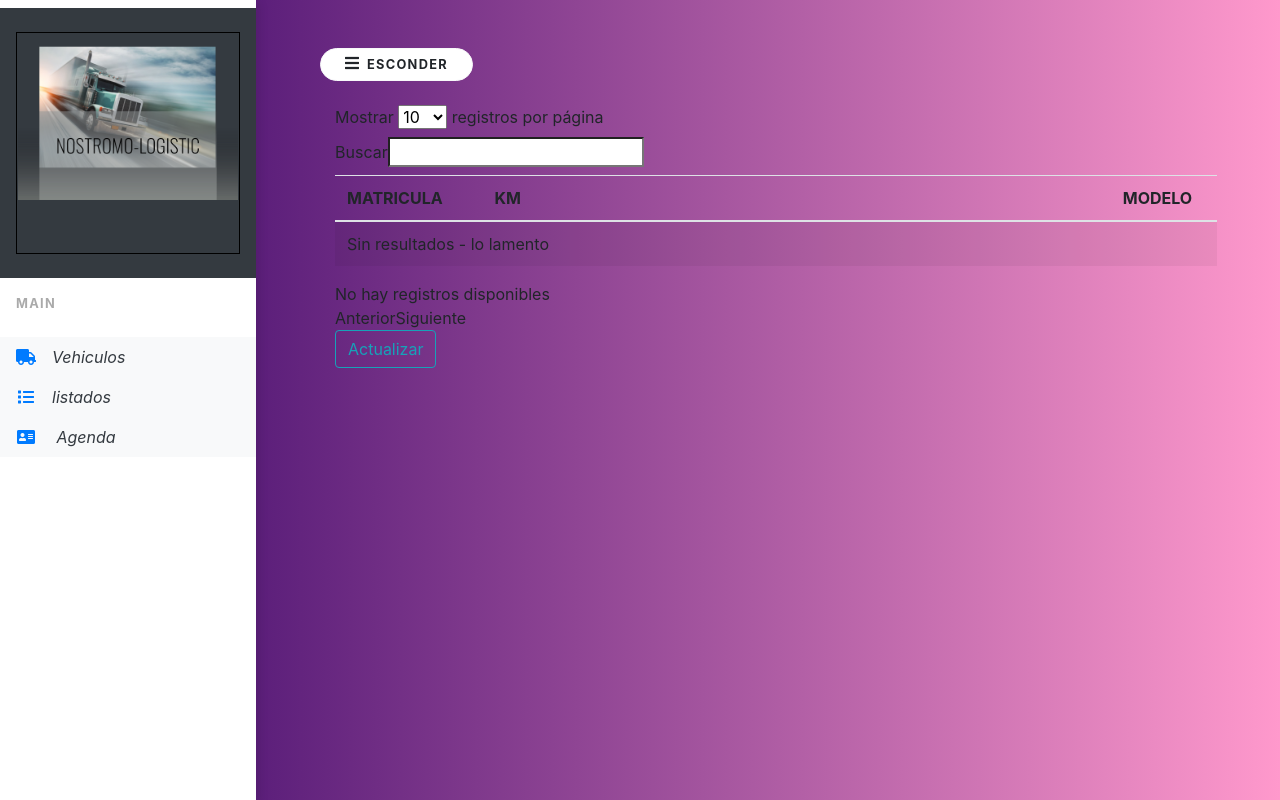
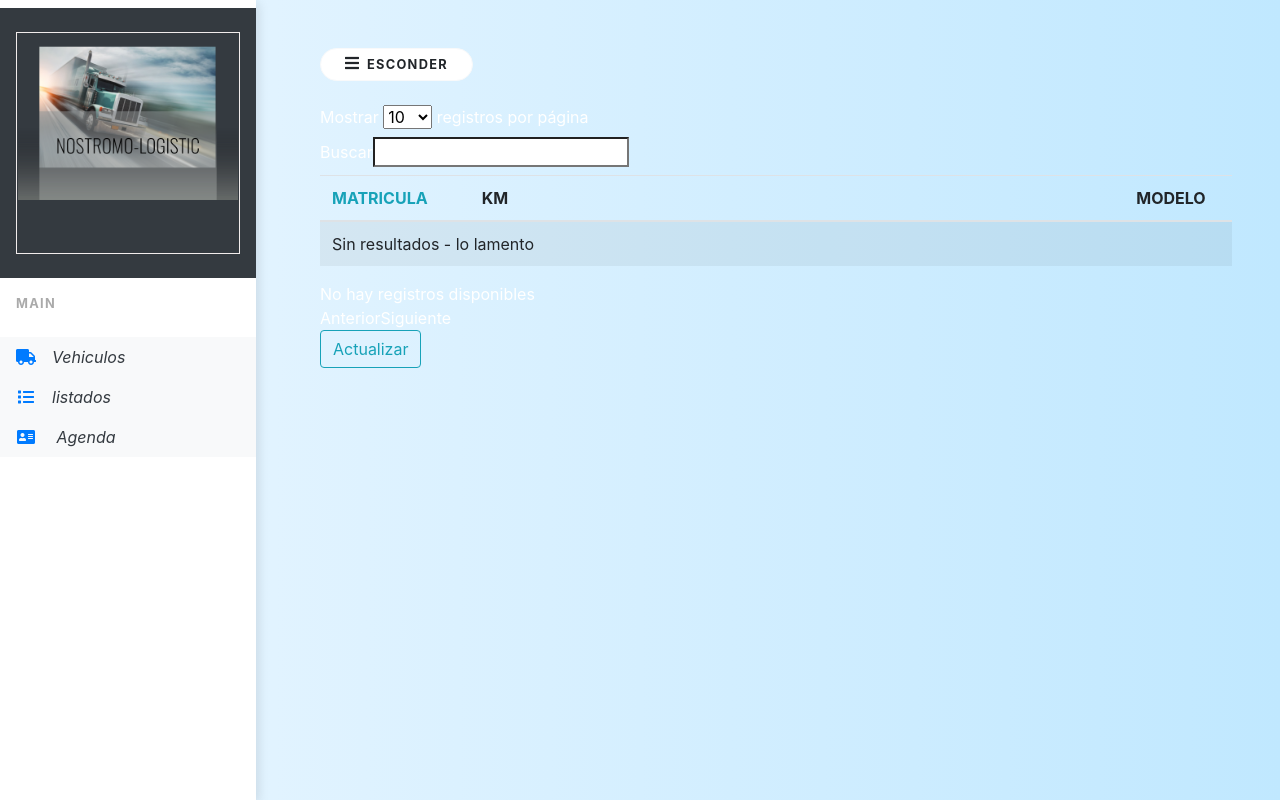
Before and after one commit to JSenen/NOSTROMO, a PHP site: page / in a window 1280 px wide. Run offline with PHP 8.4, Linux system fonts and the light colour scheme; data that the repository does not hold is empty; some libraries are stand-ins or nearby versions.

Commit message:
Text colors

```diff
--- a/model/listlorriesModel.php
+++ b/model/listlorriesModel.php
@@ -8,12 +8,12 @@ function listLorrys($lorries)
 
   ?>
 
-  <div class="container">
+  <div class="contenido">
 
     <table class="table table-striped table-fixed" id="tableLorries">
       <thead>
         <tr>
-          <th style="width: 8.5%">MATRICULA</th>
+          <th class="text-info" style="width: 8.5%">MATRICULA</th>
           <th style="width: 44.5%">KM</th>
           <th style="width: 6%">MODELO</th>
 
@@ -26,7 +26,7 @@ function listLorrys($lorries)
           ?>
 
           <tr>
-            <td><?php echo $lorry['brand'];?></td>
+            <td class="text-white"><?php echo $lorry['brand'];?></td>
             <td><?php echo $lorry['km'];?></td>
             <td><?php echo $lorry['model'];?></td>
 
@@ -61,7 +61,7 @@ function listLorrys($lorries)
     });
   </script>
 
-  <div class="container">
+  <div class="content">
     <button type="button" class="btn btn-outline-info" onclick="location.reload()">Actualizar</button>
   </div>
 
--- a/resources/css/styles.css
+++ b/resources/css/styles.css
@@ -1,12 +1,12 @@
 #half{
-    border:1px solid black;
+    border:1px solid rgb(241, 236, 236);
     text-align:center;
   }
   #half h1{
     font-family:'Dancing Script' , 'Helvetica', sans-serif;
     font-weight:800;
     font-size:30px;
-    color:#b30086;
+    color:#f0e9ef;
   }
   /*****************************/
   .vertical-nav {
@@ -63,6 +63,7 @@
   #content.active {
     width: 100%;
     margin: 0;
+
   }
   @media (max-width: 767px) {
     #sidebar {
@@ -74,6 +75,7 @@
     #content {
       width: 100%;
       margin: 0;
+
     }
     #content.active {
       margin-left: 17rem;
@@ -84,11 +86,8 @@
 
 
   body {
-    background:#330066;
-    background: linear-gradient(to right, #330066, #ff99cc);
-    background: -webkit-linear-gradient(to right, #330066, #ff99cc);
-    min-height: 100vh;
-    overflow-x: hidden;
+    background: #EAF6FF !important; /* Fallback color */
+    background: linear-gradient(to right, #EAF6FF, #C0E8FF) !important; /* Estilo de gradiente */
   }
 
   .separator {
--- a/view/headerview.php
+++ b/view/headerview.php
@@ -1,13 +1,13 @@
 <html>
 
   <head>
-    <title>Common Cents Party</title>
+    <title>NOSTROMO LOGISTIC</title>
     <meta charset="utf-8">
     <meta name="viewport" content="width=device-width, initial-scale=1">
     <link href="https://fonts.googleapis.com/css2?family=Dancing+Script:wght@400;500;600;700&display=swap" rel="stylesheet">
     <link rel="stylesheet" href="https://maxcdn.bootstrapcdn.com/bootstrap/4.4.1/css/bootstrap.min.css">
+    <link rel="stylesheet" href="./resources/css/styles.css">
     <link rel="stylesheet" href="https://pro.fontawesome.com/releases/v5.13.0/css/all.css">
-    <link rel="stylesheet" href="resources/css/styles.css">
     <script src="https://maxcdn.bootstrapcdn.com/bootstrap/4.4.1/js/bootstrap.min.js"></script>
     <script src="https://ajax.googleapis.com/ajax/libs/jquery/3.4.1/jquery.min.js"></script>
     <script src="https://cdnjs.cloudflare.com/ajax/libs/popper.js/1.16.0/umd/popper.min.js"></script>
@@ -64,7 +64,7 @@ $(function() {
     </header>
 
     <!-- Start Page content holder -->
-    <div class="page-content p-5" id="content">
+    <div class="page-content p-5 text-white" id="content">
 
     <!-- Toggle button -->
         <button id="sidebarCollapse" type="button" class="btn btn-light bg-white rounded-pill px-4 mb-4"><i class="fa fa-bars mr-2"></i><small class="text-uppercase font-weight-bolder">Esconder</small></button>
```
